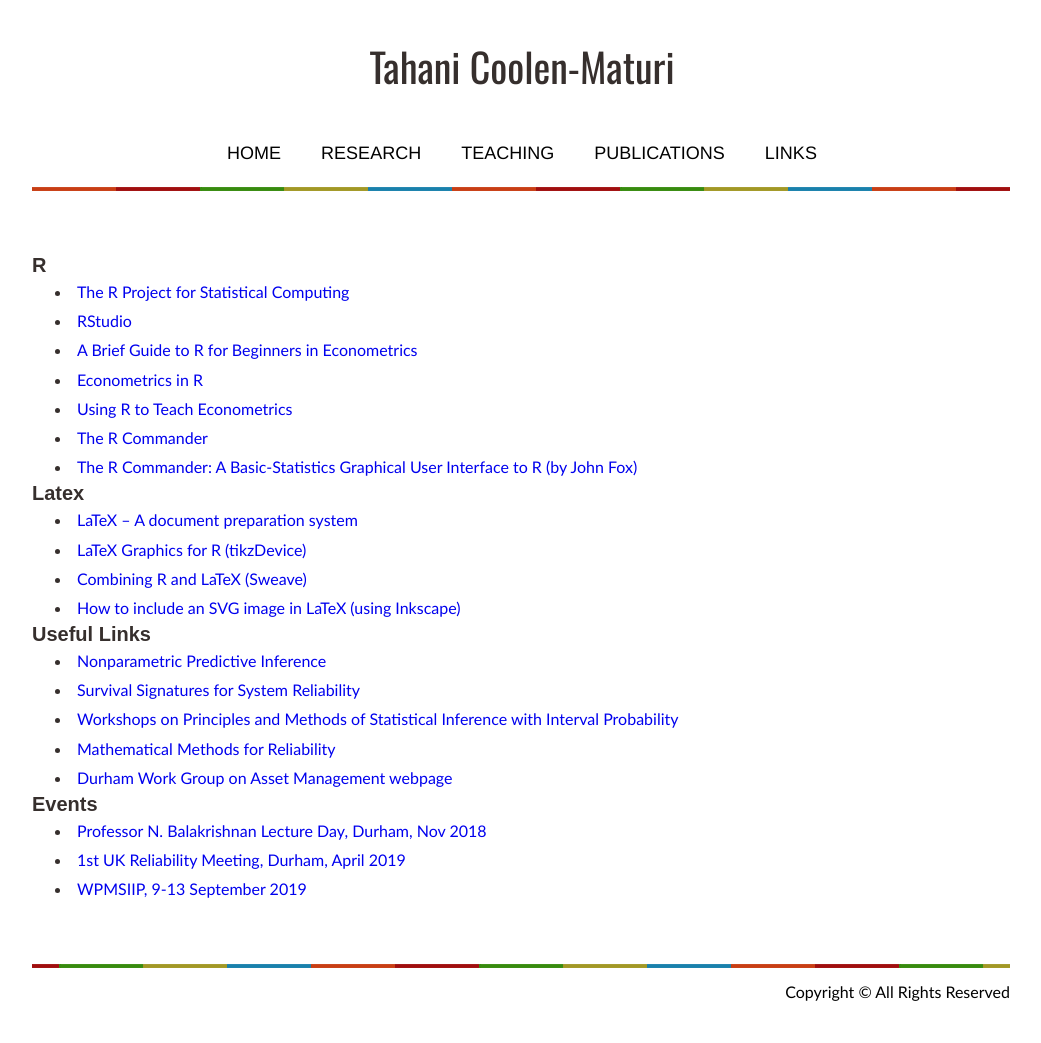
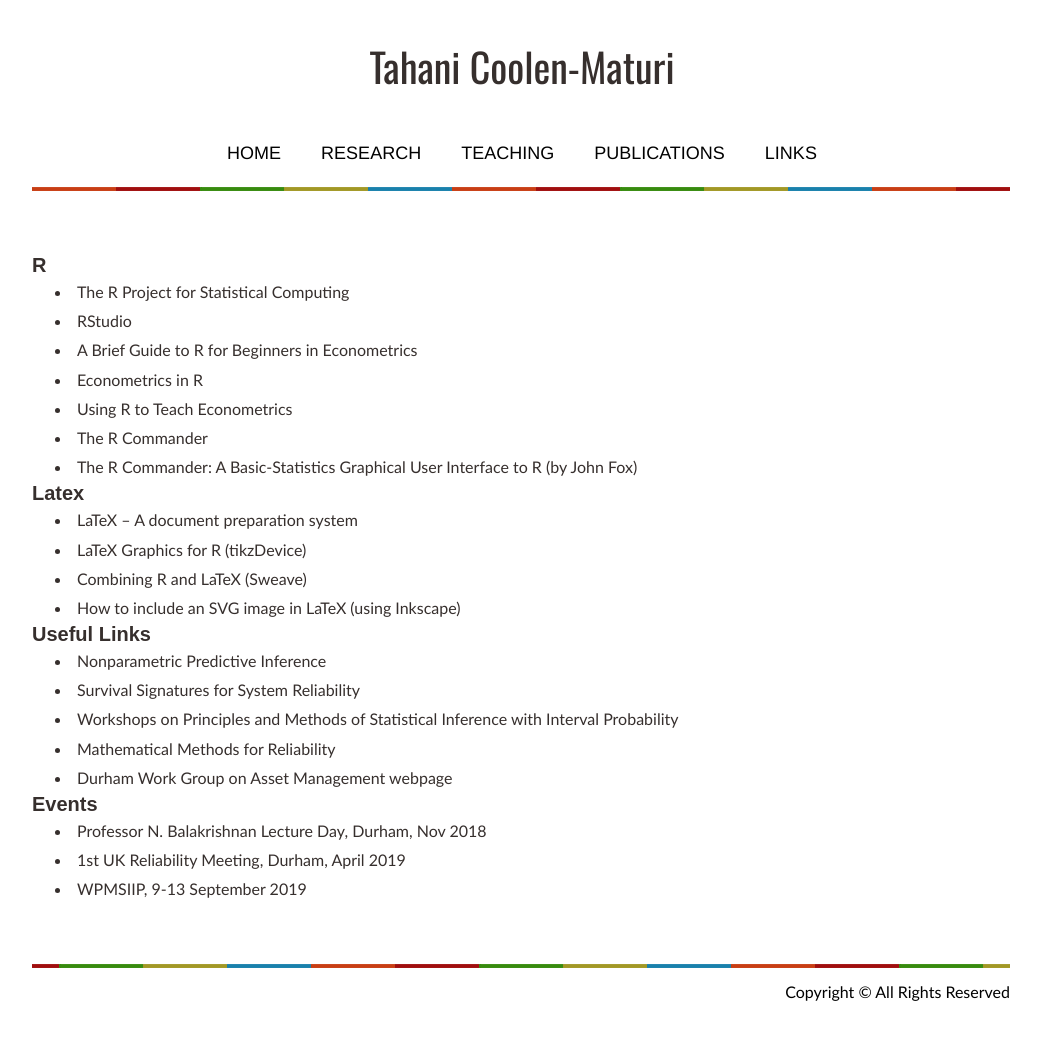
Before and after one commit to tmaturi/tmaturi8, a Jekyll site: the page built from links.md, in a window 1280 px wide. Shown: the whole page, without its empty margins (119-1160 px from the left). Built offline with Jekyll 4.4.1, drawn with Linux system fonts in a browser that asks for light colours; our own code applies the rules of GitHub Pages for plain Markdown files.

Commit message:
Update default.html

```diff
--- a/_layouts/default.html
+++ b/_layouts/default.html
@@ -46,18 +46,22 @@
 
     a:link {
   text-decoration: none;
+  color: rgba(54, 47, 45, 1);
 }
 
 a:visited {
   text-decoration: none;
+  color: rgba(54, 47, 45, 1);
 }
 
 a:hover {
   text-decoration: underline;
+  color: rgba(54, 47, 45, 1);
 }
 
 a:active {
   text-decoration: underline;
+  color: rgba(54, 47, 45, 1);
 }
 
     /*
```
